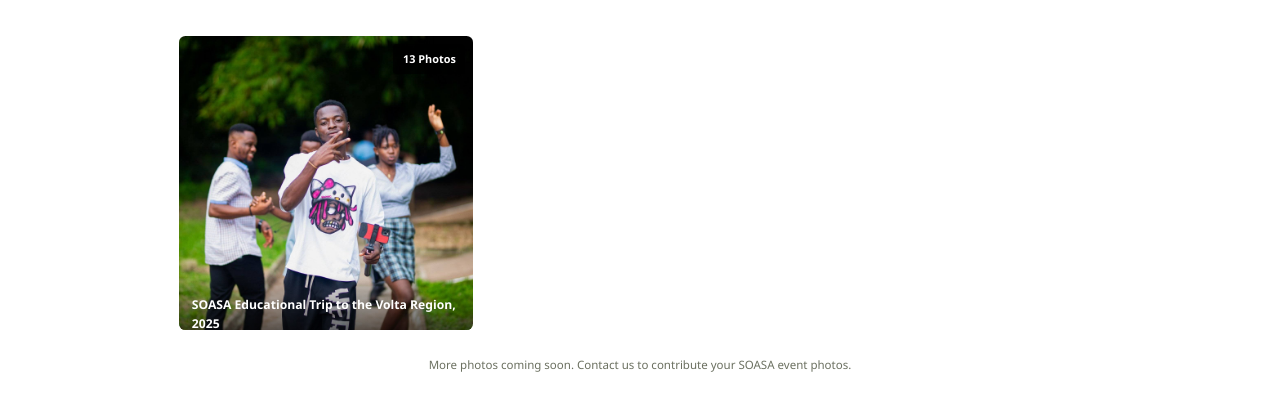
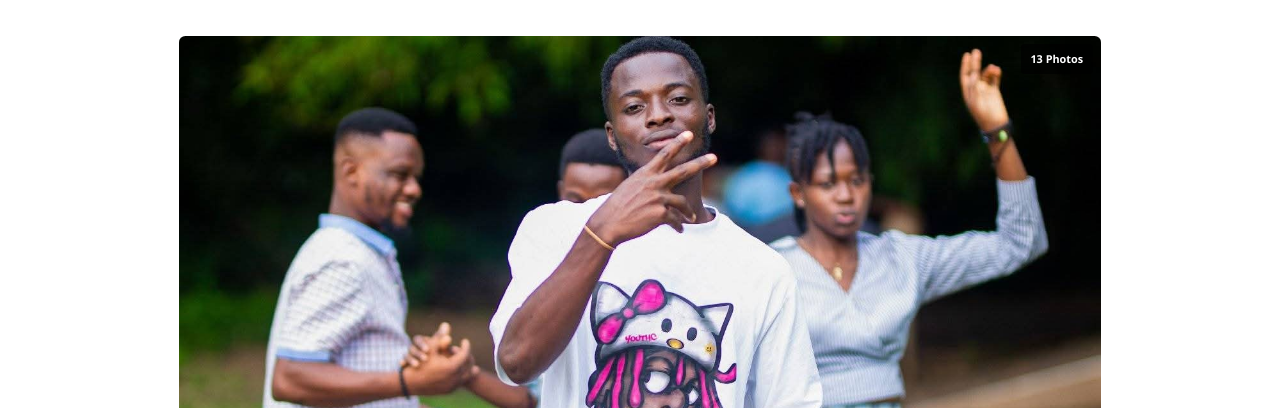
Before and after one commit to Den-cpu-dev/sociology-anthropology-ucc, a plain HTML site: page media.html in a window 1280 px wide. Shown: the part 392-800 px from the top of the page. Drawn offline with Linux system fonts and the light colour scheme.

Commit message:
Expand SOASA gallery to full-width rectangle
- Change SOASA gallery from grid-3 (3 columns) to grid-1 (full width)
- Update media-item aspect ratio to 16:9 for full-width rectangular display
- Makes the single event gallery more prominent while placeholder sections remain in 3-column grid

```diff
--- a/css/styles.css
+++ b/css/styles.css
@@ -446,6 +446,8 @@ blockquote{font-style:italic;font-size:1.1rem;opacity:.9;line-height:1.7;max-wid
 /* ===================== MEDIA GALLERY ===================== */
 .media-gallery{display:grid;gap:1.5rem;margin-bottom:2rem}
 .media-gallery.grid-3{grid-template-columns:repeat(auto-fill,minmax(300px,1fr))}
+.media-gallery.grid-1{grid-template-columns:1fr}
+.media-gallery.grid-1 .media-item{aspect-ratio:16/9}
 .media-item{position:relative;overflow:hidden;border-radius:var(--radius);cursor:pointer;transition:transform .3s ease,box-shadow .3s ease;aspect-ratio:1/1}
 .media-item:hover{transform:translateY(-4px);box-shadow:0 8px 20px rgba(0,0,0,.12)}
 .placeholder-image{aspect-ratio:1/1;background:var(--muted);display:flex;align-items:center;justify-content:center;color:var(--muted-fg)}
--- a/media.html
+++ b/media.html
@@ -83,7 +83,7 @@
           <h2>SOASA Activities &amp; Events</h2>
           <p>Moments from student leadership, events, and community initiatives</p>
         </div>
-        <div class="media-gallery grid-3">
+        <div class="media-gallery grid-1">
           <div class="media-item gallery-trigger" data-gallery="soasa-event" style="cursor:pointer">
             <img src="assets/media/soasa/soasa-001.jpg" alt="SOASA educational trip to the Volta Region, 2025" class="media-image">
             <div class="media-caption">SOASA Educational Trip to the Volta Region, 2025</div>
```
